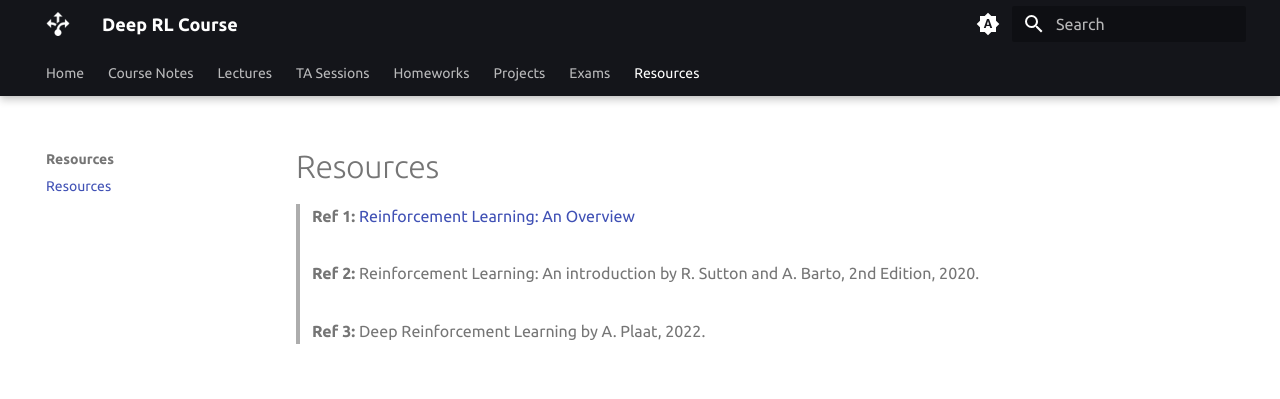
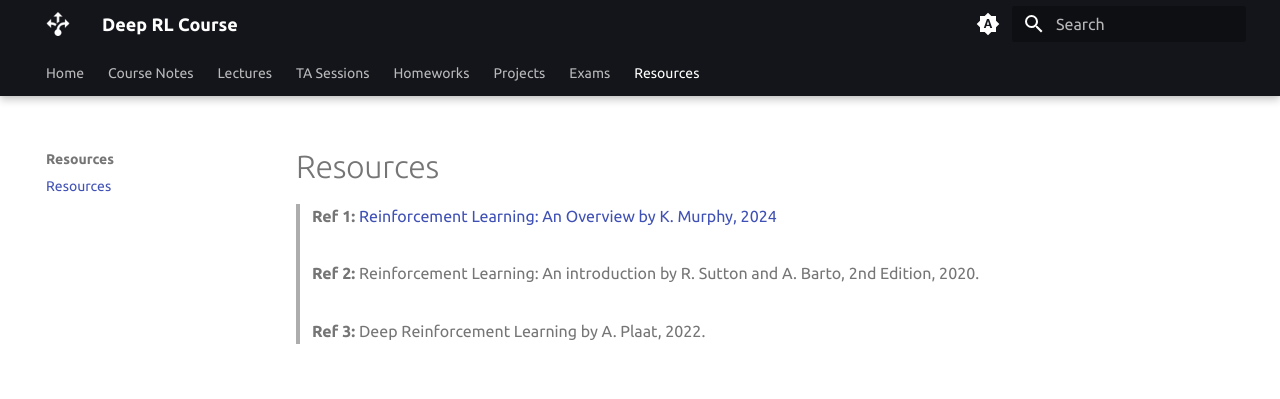
Before and after one commit to deeprl2026/deeprl2026.github.io, an MkDocs documentation site: the page built from docs/resources/index.md, in a window 1280 px wide. Shown: the top 399 px of the page. Built offline with MkDocs 1.6.1 and Material for MkDocs 9.7.7, drawn with Linux system fonts in a browser that asks for light colours; some web fonts are replaced.

Commit message:
Update index.md

```diff
--- a/docs/resources/index.md
+++ b/docs/resources/index.md
@@ -2,8 +2,9 @@
 title: Resources
 ---
 
-> **Ref 1:** [Reinforcement Learning: An Overview](https://arxiv.org/abs/2412.05265)
+> **Ref 1:** [Reinforcement Learning: An Overview by K. Murphy, 2024](https://arxiv.org/abs/2412.05265)
 
 > **Ref 2:** Reinforcement Learning: An introduction by R. Sutton and A. Barto, 2nd Edition, 2020.
 
+
 > **Ref 3:** Deep Reinforcement Learning by A. Plaat, 2022.
```
